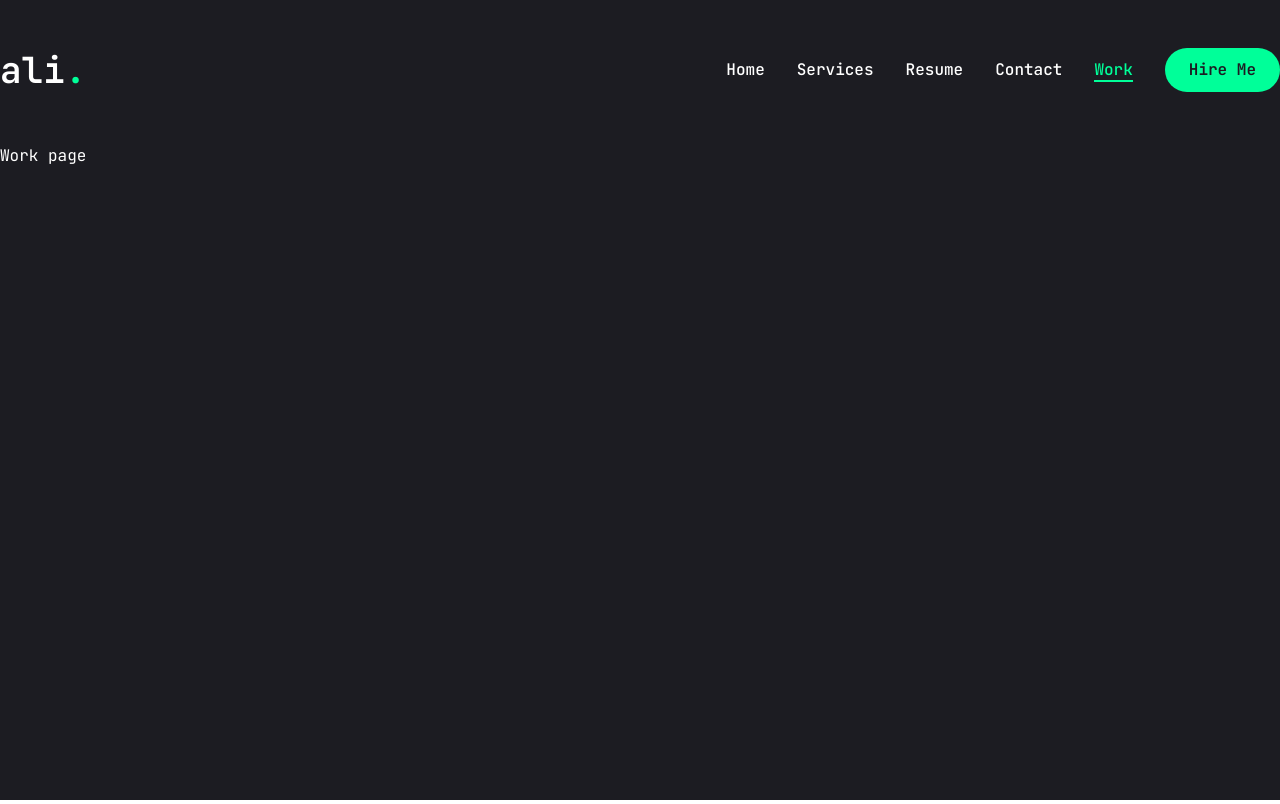
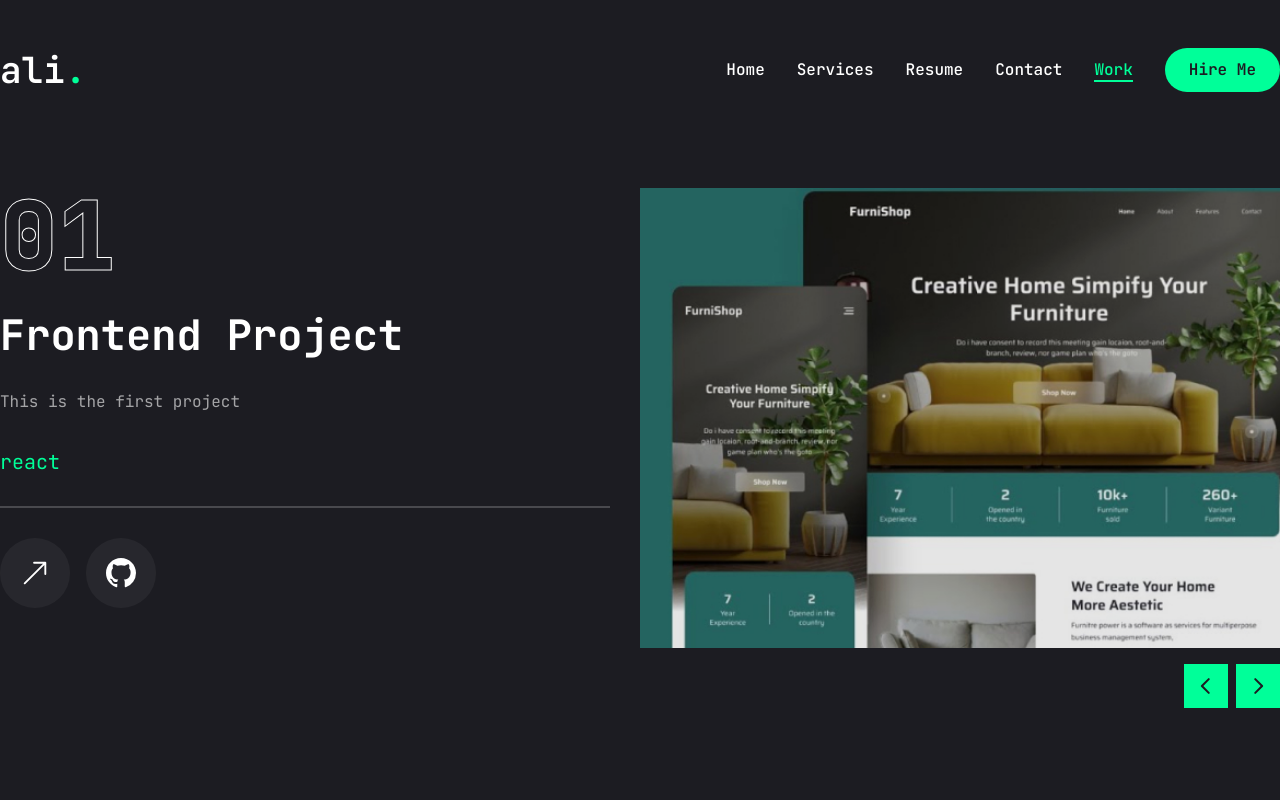
Before and after one commit to ali-smz/resume-website, a Next.js app: page /work in a window 1280 px wide. Built offline with nearby package versions, Linux system fonts and the light colour scheme.

Commit message:
work page compeleted

```diff
--- a/app/work/page.jsx
+++ b/app/work/page.jsx
@@ -1,7 +1,148 @@
-import React from "react";
+"use client";
+import { motion } from "framer-motion";
+import { Swiper, SwiperSlide } from "swiper/react";
+import "swiper/css";
+import { useState } from "react";
+import { BsArrowUpRight, BsGithub } from "react-icons/bs";
+import {
+  Tooltip,
+  TooltipContent,
+  TooltipProvider,
+  TooltipTrigger,
+} from "@/components/ui/tooltip";
+import Link from "next/link";
+import Image from "next/image";
+import WorkSliderBtns from "@/components/WorkSliderBtns";
 
+const projects = [
+  {
+    num: "01",
+    title: "Project One",
+    category: "Frontend",
+    description: "This is the first project",
+    image: "/assets/work/thumb1.png",
+    stack: ["react"],
+    github: "https://github.com/user/project-one",
+    live: "https://project-one.com",
+  },
+  {
+    num: "02",
+    title: "Project Two",
+    category: "fullstack",
+    description: "This is the second project",
+    image: "/assets/work/thumb2.png",
+    stack: ["django", "rest framework", "react", "tailwind"],
+    github: "https://github.com/user/project-two",
+    live: "https://project-two.com",
+  },
+  {
+    num: "03",
+    title: "Project Three",
+    category: "backend",
+    description: "This is the third project",
+    image: "/assets/work/thumb3.png",
+    stack: ["django", "rest framework"],
+    github: "https://github.com/user/project-three",
+    live: "https://project-three.com",
+  },
+];
 const Work = () => {
-  return <div>Work page</div>;
+  const [project, setProject] = useState(projects[0]);
+
+  const handleSlideChange = (swiper) => {
+    const currentIndex = swiper.activeIndex;
+    setProject(projects[currentIndex]);
+  };
+
+  return (
+    <motion.div
+      initial={{ opacity: 0 }}
+      animate={{
+        opacity: 1,
+        transition: { duration: 0.4, delay: 2.4, ease: "easeIn" },
+      }}
+      className="min-h-[80vh] flex flex-col justify-center py-12 xl:px-0"
+    >
+      <div className="container mx-auto">
+        <div className="flex flex-col xl:flex-row xl:gap-[30px]">
+          <div className="w-full xl:w-1/2 xl:h-[460px] flex flex-col xl:justify-between order-2 xl:order-none">
+            <div className="flex flex-col gap-[30px] h-1/2">
+              <div className="text-8xl leading-none font-extrabold text-transparent text-outline">
+                {project.num}
+              </div>
+              <h2 className="text-[42px] font-bold leading-none text-white group-hover:text-accent transition-all duration-500 capitalize">
+                {project.category} Project
+              </h2>
+              <p className="text-white/60">{project.description}</p>
+              <ul className="flex gap-4">
+                {project.stack.map((item, index) => (
+                  <li key={index} className="text-xl text-accent">
+                    {item}
+                    {index !== project.stack.length - 1 && ","}
+                  </li>
+                ))}
+              </ul>
+              <div className="border border-white/20"></div>
+              <div className="flex items-center gap-4">
+                <Link href={project.live}>
+                  <TooltipProvider>
+                    <Tooltip>
+                      <TooltipTrigger className="w-[70px] h-[70px] rounded-full bg-white/5 flex justify-center items-center group">
+                        <BsArrowUpRight className="text-white text-3xl group-hover:text-accent transition-all duration-500" />
+                      </TooltipTrigger>
+                      <TooltipContent>
+                        <p className="text-primary">Live Demo</p>
+                      </TooltipContent>
+                    </Tooltip>
+                  </TooltipProvider>
+                </Link>
+                <Link href={project.github}>
+                  <TooltipProvider>
+                    <Tooltip>
+                      <TooltipTrigger className="w-[70px] h-[70px] rounded-full bg-white/5 flex justify-center items-center group">
+                        <BsGithub className="text-white text-3xl group-hover:text-accent transition-all duration-500" />
+                      </TooltipTrigger>
+                      <TooltipContent>
+                        <p className="text-primary">Github repo</p>
+                      </TooltipContent>
+                    </Tooltip>
+                  </TooltipProvider>
+                </Link>
+              </div>
+            </div>
+          </div>
+          <div className="w-full xl:w-1/2">
+            <Swiper
+              spaceBetween={30}
+              slidesPerView={1}
+              className="xl:h-[520px] mb-12 relative"
+              onSlideChange={handleSlideChange}
+            >
+              {projects.map((project, index) => (
+                <SwiperSlide key={index} className="w-full">
+                  <div className="h-[460px] relative group flex justify-center items-center bg-pink-50/20">
+                    <div className="absolute top-0 bottom-0 w-full h-full bg-black/10 z-10"></div>
+                    <div className="w-full h-full relative">
+                      <Image
+                        src={project.image}
+                        alt={project.title}
+                        fill
+                        className="object-cover"
+                      />
+                    </div>
+                  </div>
+                </SwiperSlide>
+              ))}
+              <WorkSliderBtns
+                containerStyles="flex gap-2 absolute inset-y-1/2 left-0 right-0 w-full justify-between z-20 -translate-y-1/2 xl:inset-auto xl:bottom-0 xl:left-auto xl:right-0 xl:translate-y-0 xl:w-max"
+                btnStyles="bg-accent hover:bg-accent-hover text-primary text-[22px] w-[44px] h-[44px] flex justify-center items-center transition-all"
+              />
+            </Swiper>
+          </div>
+        </div>
+      </div>
+    </motion.div>
+  );
 };
 
 export default Work;
--- /dev/null
+++ b/components/WorkSliderBtns.jsx
@@ -0,0 +1,29 @@
+"use client";
+import { useSwiper } from "swiper/react";
+import { PiCaretLeftBold, PiCaretRightBold } from "react-icons/pi";
+const WorkSliderBtns = ({ containerStyles, btnStyles, iconStyles }) => {
+  const swiper = useSwiper();
+
+  return (
+    <div className={containerStyles}>
+      <button
+        className={btnStyles}
+        onClick={() => {
+          swiper.slidePrev();
+        }}
+      >
+        <PiCaretLeftBold className={iconStyles} />
+      </button>
+      <button
+        className={btnStyles}
+        onClick={() => {
+          swiper.slideNext();
+        }}
+      >
+        <PiCaretRightBold className={iconStyles} />
+      </button>
+    </div>
+  );
+};
+
+export default WorkSliderBtns;
--- a/package.json
+++ b/package.json
@@ -23,6 +23,7 @@
     "react-countup": "^6.5.3",
     "react-dom": "19.1.0",
     "react-icons": "^5.5.0",
+    "swiper": "^11.2.10",
     "tailwind-merge": "^3.3.1"
   },
   "devDependencies": {
```
Also changed, not shown: 1 other file (tests, documents, lock files or other folders).
